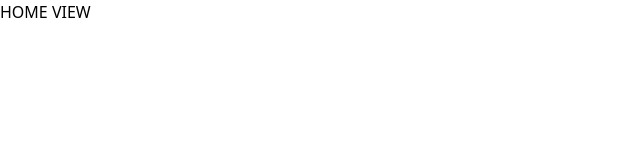
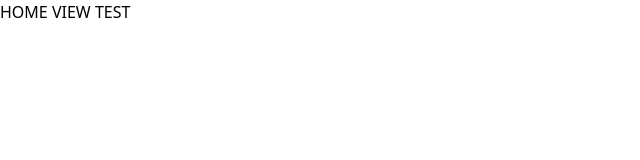
Before and after one commit to canhnd19/bekoo, a Vue app: page / in a window 1280 px wide. Shown: the top 160 px of the page, without its empty margins (0-640 px from the left). Built offline with nearby package versions, Linux system fonts and the light colour scheme.

Commit message:
chore: test commit

```diff
--- a/src/modules/home/view/HomeView.vue
+++ b/src/modules/home/view/HomeView.vue
@@ -1,5 +1,5 @@
 <template>
-  <div>HOME VIEW</div>
+  <div>HOME VIEW TEST</div>
 </template>
 
 <script setup lang="ts"></script>
```
